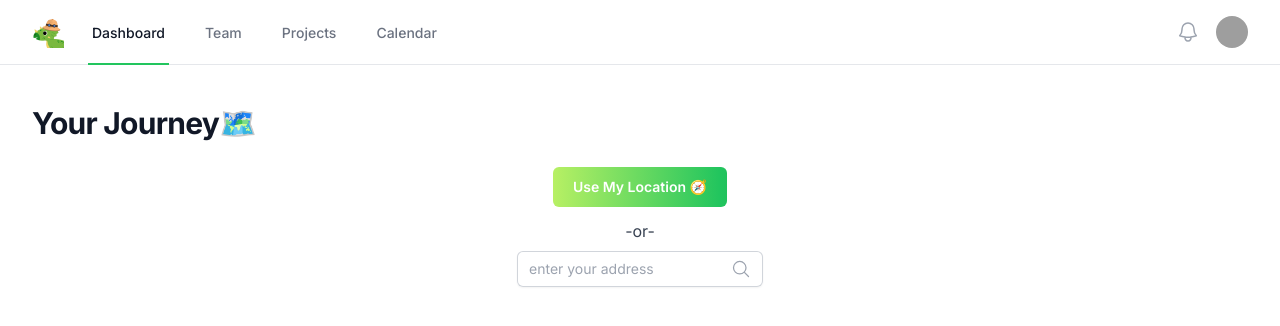
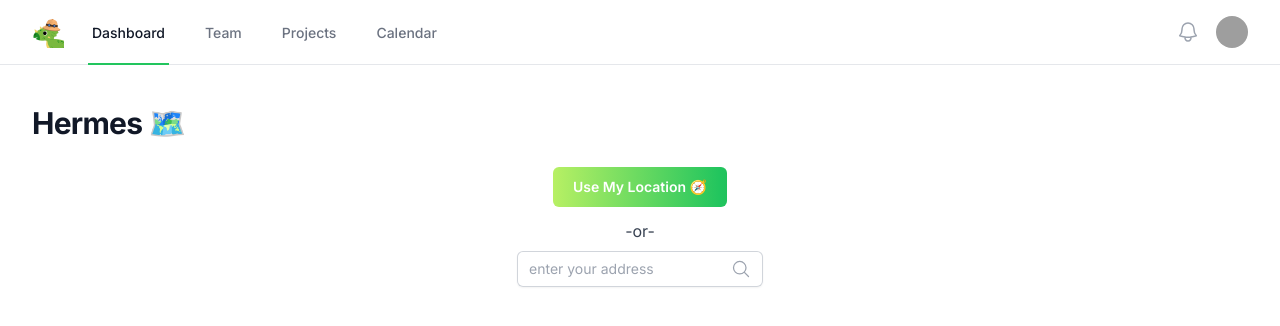
Before and after one commit to SchmitzAndrew/lahacks2024travel, a Next.js app in the folder web/: page /guide in a window 1280 px wide. Shown: the top 326 px of the page. Built offline with nearby package versions, Linux system fonts and the light colour scheme; grey boxes are pictures that could not be loaded.

Commit message:
Changes header

```diff
--- a/web/components/ui/Container.tsx
+++ b/web/components/ui/Container.tsx
@@ -199,7 +199,7 @@ export default function Container({ children}: ContainerProps) {
                 <div className="py-10">
                     <header>
                         <div className="mx-auto max-w-7xl px-4 sm:px-6 lg:px-8">
-                            <h1 className="text-3xl font-bold leading-tight tracking-tight text-gray-900">Your Journey🗺️</h1>
+                            <h1 className="text-3xl font-bold leading-tight tracking-tight text-gray-900">Hermes 🗺️</h1>
                         </div>
                     </header>
                     <main>
```
